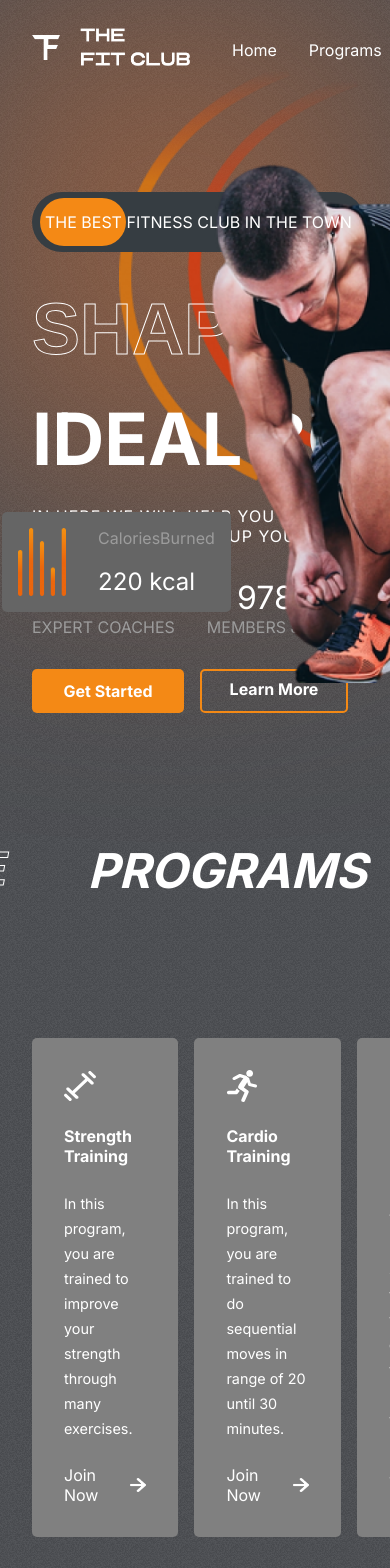
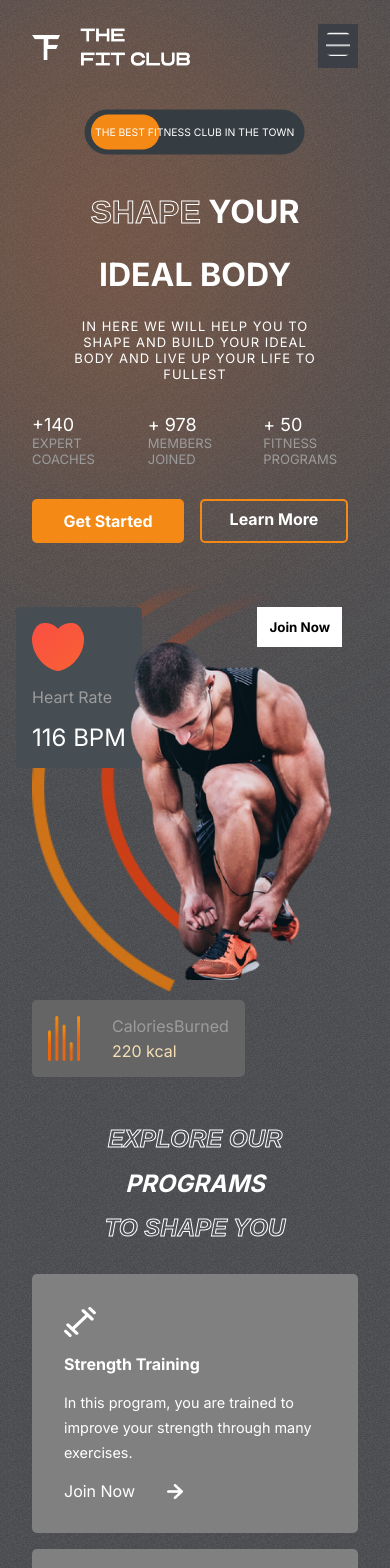
Before and after one commit to 404Bappy/FitnessRevolution-APP, a React (Create React App) app: page / in a window 390 px wide. Shown: the top 1568 px of the page. Built offline with nearby package versions, Linux system fonts and the light colour scheme.

Commit message:
first commit

```diff
--- a/src/Components/Header/Header.css
+++ b/src/Components/Header/Header.css
@@ -19,3 +19,17 @@
   color: var(--orange);
   cursor: pointer;
 }
+
+@media screen and (max-width: 768px) {
+  .header > :nth-child(2) {
+    position: fixed;
+    right: 2rem;
+    z-index: 99;
+  }
+
+  .Header-menue {
+    flex-direction: column;
+    background-color: var(--appColor);
+    padding: 2rem;
+  }
+}
--- a/src/Components/Header/Header.js
+++ b/src/Components/Header/Header.js
@@ -1,12 +1,23 @@
-import React from "react";
+import React, { useState } from "react";
 import "./Header.css";
 import Logo from "../../assets/logo.png";
+import Bars from "../../assets/bars.png";
 
 const Header = () => {
+  const mobile = window.innerWidth <= 768 ? true : false;
+  const [menuOpen, setMenuOpen] = useState(false);
   return (
     <div className="header">
       <img src={Logo} alt="" className="Logo" />
-
+      {menuOpen === false && mobile === true ? (
+        <div style={{ backgroundColor: "var(--appColor)", padding: "0.5rem" }}>
+          <img
+            src={Bars}
+            alt=""
+            style={{ width: "1.5rem", height: "1.5rem", borderRadius: "5px" }}
+          />
+        </div>
+      ) : (
         <ul className="Header-menue">
           <li>Home</li>
           <li>Programs</li>
@@ -14,6 +25,7 @@
           <li>Plans</li>
           <li>Testimonials</li>
         </ul>
+      )}
     </div>
   );
 };
--- a/src/Components/Hero/Hero.css
+++ b/src/Components/Hero/Hero.css
@@ -181,3 +181,78 @@
   height: 30rem;
   left: 0;
 }
+
+@media screen and (max-width: 768px) {
+  .hero {
+    flex-direction: column;
+  }
+}
+.hero-blur {
+  width: 14rem;
+}
+.the-best-add {
+  margin-top: 0;
+  font-size: small;
+  align-self: center;
+  transform: scale(0.8);
+}
+
+.hero-text {
+  font-size: xx-large;
+  align-items: center;
+  justify-content: center;
+}
+
+.hero-text > div:nth-of-type(3) {
+  font-size: small;
+  font-weight: 200;
+  letter-spacing: 1px;
+  text-align: center;
+}
+
+.hero-buttons {
+  justify-content: center;
+}
+.figures > div > span:nth-of-type(1) {
+  font-size: large;
+}
+.figures > div > span:nth-of-type(2) {
+  font-size: small;
+}
+
+.Hero-right {
+  position: relative;
+  background: none;
+}
+
+.heart-rate {
+  left: 1rem;
+  top: 2rem;
+}
+
+.calories {
+  position: relative;
+  top: 5rem;
+  left: 2rem;
+}
+.calories > img {
+  width: 2rem;
+}
+.calories > div > :nth-child(2) {
+  color: wheat;
+  font-size: 1rem;
+}
+
+.hero-img {
+  position: relative;
+  width: 15rem;
+  left: 7rem;
+  top: 4rem;
+  align-items: center;
+}
+
+.hero-img-back {
+  width: 15rem;
+  left: 2rem;
+  top: 0rem;
+}
--- a/src/Components/Hero/Hero.js
+++ b/src/Components/Hero/Hero.js
@@ -10,6 +10,8 @@
 
 const Hero = () => {
   const transition = { type: "spring", duration: 3 };
+  const mobile = window.innerWidth <= 768 ? true : false;
+
   return (
     <div className="hero">
       <div className="blur hero-blur"></div>
@@ -18,7 +20,7 @@
         {/* THE BEST ADD SECTIONS */}
         <div className="the-best-add">
           <motion.div
-            initial={{ left: "238px" }}
+            initial={{ left: mobile ? "178px" : "238px" }}
             whileInView={{ left: "8px" }}
             transition={{ ...transition, type: "tween" }}
           ></motion.div>
--- a/src/Components/Join/Join.css
+++ b/src/Components/Join/Join.css
@@ -51,3 +51,18 @@
   background-color: var(--orange);
   color: white;
 }
+
+@media screen and (max-width: 768px) {
+  .join {
+    flex-direction: column;
+    gap: 1rem;
+  }
+  .left-join {
+    font-size: x-large;
+    flex-direction: column;
+  }
+
+  .right-join {
+    padding: 2rem;
+  }
+}
--- a/src/Components/Plans/Plans.css
+++ b/src/Components/Plans/Plans.css
@@ -85,3 +85,12 @@
 .plans > :nth-child(2) > button {
   color: orange;
 }
+
+@media screen and (max-width: 768px) {
+  .plan {
+    flex-direction: column;
+  }
+  .plans > :nth-child(2) {
+    transform: none;
+  }
+}
--- a/src/Components/Programs/Programs.css
+++ b/src/Components/Programs/Programs.css
@@ -58,3 +58,17 @@
   background: var(--planCard);
   cursor: pointer;
 }
+
+@media screen and (max-width: 768px) {
+  .programs-header {
+    flex-direction: column;
+    gap: 1rem;
+    font-size: x-large;
+    align-items: center;
+    justify-content: center;
+    margin-top: 2rem;
+  }
+  .program-categories {
+    flex-direction: column;
+  }
+}
--- a/src/Components/Reasons/Reasons.css
+++ b/src/Components/Reasons/Reasons.css
@@ -80,3 +80,29 @@
 .partners > img {
   width: 2.5rem;
 }
+
+@media screen and (max-width: 768px) {
+  .Reasons {
+    flex-direction: column;
+  }
+  .Reason-Left {
+    grid-auto-rows: auto;
+    overflow: hidden;
+  }
+
+  .Reason-Left > :nth-child(1) {
+    width: 7rem;
+    height: 17rem;
+  }
+  .Reason-Left > :nth-child(2) {
+    width: 15rem;
+    height: 10rem;
+  }
+  .Reason-Left > :nth-child(3) {
+    width: 7rem;
+  }
+  .Reason-Left > :nth-child(4) {
+    width: 7rem;
+    height: 6rem;
+  }
+}
--- a/src/Components/Testimonials/Testimonials.css
+++ b/src/Components/Testimonials/Testimonials.css
@@ -75,3 +75,36 @@
   width: 1.5rem;
   cursor: pointer;
 }
+
+@media screen and (max-width: 768px) {
+  .testimonials {
+    flex-direction: column;
+  }
+  .Left-Testi > :nth-child(2),
+  .Left-Testi > :nth-child(3) {
+    font-size: xx-large;
+  }
+
+  .Right-Testi {
+    display: flex;
+    flex-direction: column;
+    align-items: center;
+    justify-content: center;
+    gap: 2rem;
+  }
+  .Right-Testi > div {
+    position: relative;
+    display: none;
+  }
+  .Right-Testi > img {
+    top: 0;
+    right: 0;
+    position: relative;
+    align-self: center;
+  }
+  .Right-Testi > :last-child {
+    display: block;
+    bottom: 0;
+    left: 0;
+  }
+}
```
Lines whose indentation alone changed are shown as unchanged.
